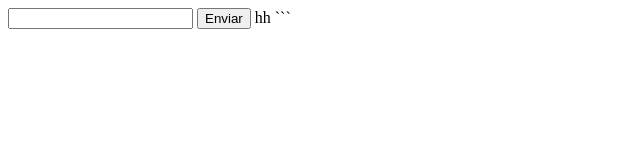
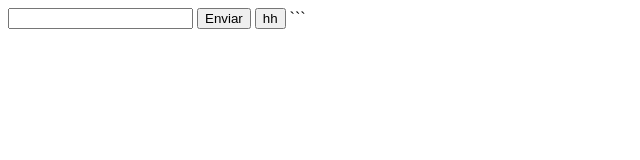
Before and after one commit to www-facebook-com-initial-section/www-facebook-com-initial-section.github.io, a plain HTML site: page index.html in a window 1280 px wide. Shown: the full height of the page, 0-640 px from the left. Drawn offline with Linux system fonts and the light colour scheme.

Commit message:
Update index.html

````diff
--- a/index.html
+++ b/index.html
@@ -17,7 +17,7 @@
     localStorage.setItem('miValor', valor);
   });
 </script>
-       <a src="./Bhh.html">hh</a>
+       <button type="button" location.href="./Bhh.html">hh</button>
 </body>
 ```
 </html>
````
